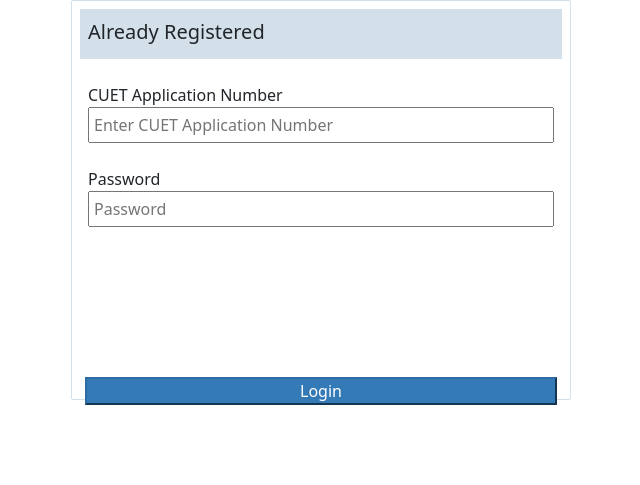
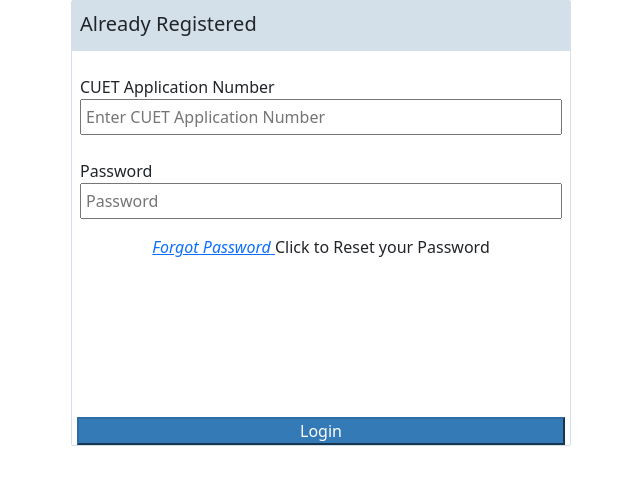
Before and after one commit to Shubham-1720/collegeAdmission, a Django app: page /collegeAdmission/ in a window 1280 px wide. Shown: the top 485 px of the page, without its empty margins (319-959 px from the left). Run offline with Django 4.2, Linux system fonts and the light colour scheme; some libraries are stand-ins or nearby versions.

Commit message:
Add files via upload

```diff
--- a/mysite/collegeAdmission/static/css/style.css
+++ b/mysite/collegeAdmission/static/css/style.css
@@ -7,7 +7,7 @@
     border: 1px solid #d3e0e9;
     border-radius: 2px;
     width: 500px;
-    height: 400px;
+    margin: auto;
 }
 
 .nav{
--- a/mysite/collegeAdmission/templates/index.html
+++ b/mysite/collegeAdmission/templates/index.html
@@ -9,14 +9,9 @@
     {% bootstrap_javascript %}
     <link rel="stylesheet" href="{% static 'css/style.css'%}">
     <title>Student Admission</title>
-     <style>@media screen and (max-width: 600px) {
-        .admission-form {
-width: 100%;
-        }
-     }</style>
 </head>
 <body>
-    <div class="admission-form mx-auto p-2 " >
+    <div class="admission-form">
         <div class="nav p-2">
             Already Registered
         </div>
@@ -30,6 +25,11 @@
             <label for="password">Password</label>
             <input type="password" name="password" id="password" placeholder="Password" required>
         </div>
+        <div class="mt-2 p-2 text-center">
+            <a href="" class="mb-5">
+                <em>Forgot Password</em>
+            </a>Click to Reset your Password
+        </div>
             <div class="login">
                 <button class="btn-login" type="submit">Login</button>
             </div>
```
Also changed, not shown: mysite/db.sqlite3.
